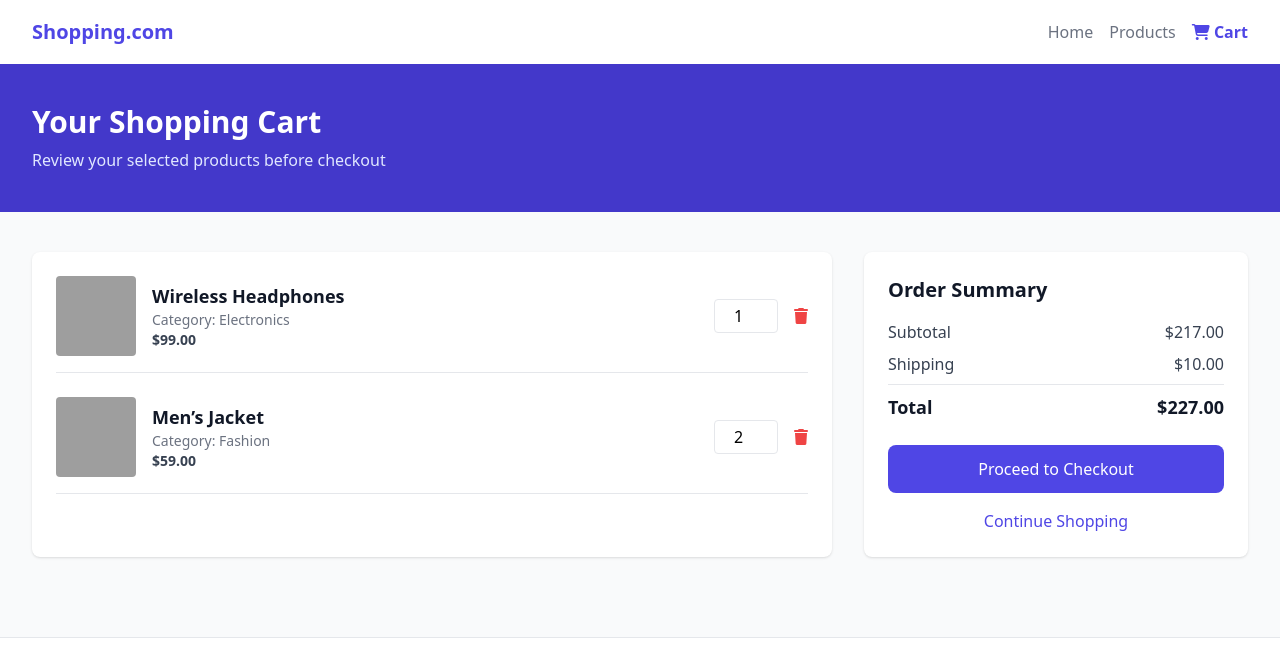
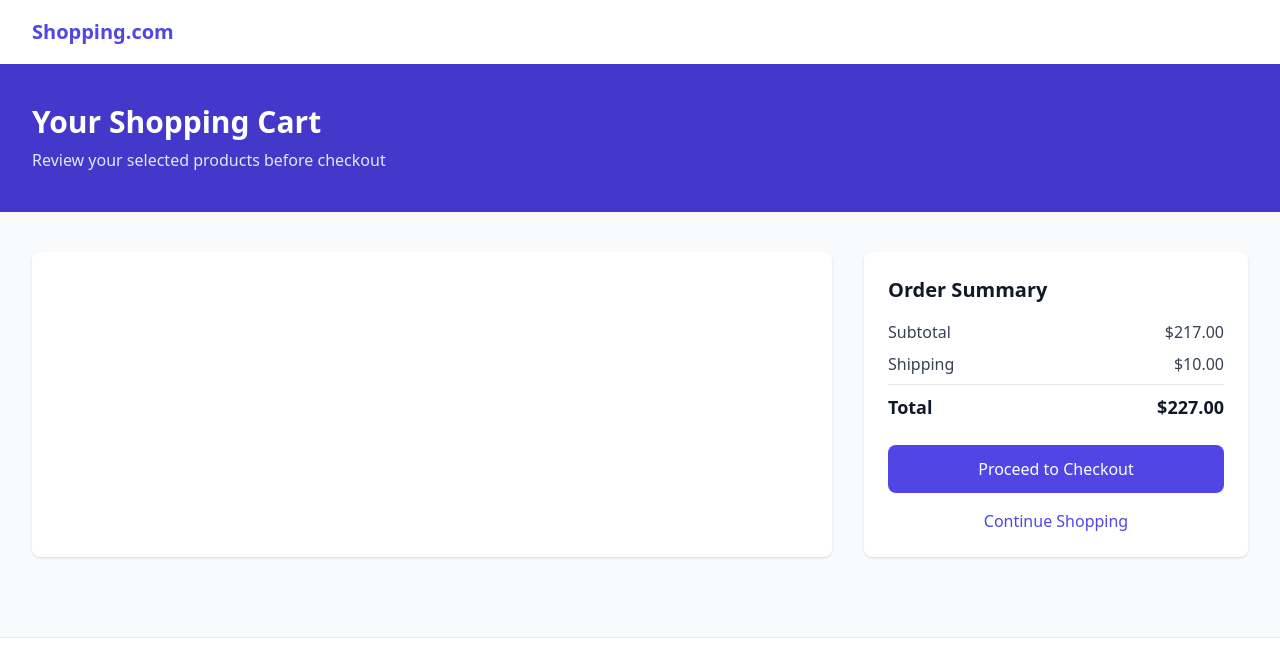
Before and after one commit to MuhammadMoiz-dev/e-commerce-store-with-firebase, a plain HTML site: page addtocart.html in a window 1280 px wide. Shown: the top 659 px of the page. Drawn offline with nearby package versions, Linux system fonts and the light colour scheme; grey boxes are pictures that could not be loaded.

Commit message:
update app.js

```diff
--- a/addtocart.html
+++ b/addtocart.html
@@ -18,11 +18,7 @@
                 <div class="flex items-center">
                     <span class="text-xl font-bold text-indigo-600">Shopping.com</span>
                 </div>
-                <div class="flex items-center space-x-4">
-                    <a href="index.html" class="text-gray-500 hover:text-indigo-600">Home</a>
-                    <a href="products.html" class="text-gray-500 hover:text-indigo-600">Products</a>
-                    <a href="cart.html" class="text-indigo-600 font-semibold"><i class="fas fa-shopping-cart"></i> Cart</a>
-                </div>
+
             </div>
         </div>
     </nav>
@@ -40,38 +36,9 @@
         <div class="grid grid-cols-1 lg:grid-cols-3 gap-8">
             <!-- Cart Items -->
             <div class="lg:col-span-2 bg-white p-6 rounded-lg shadow">
-                <div class="space-y-6">
-                    <!-- Cart Item -->
-                    <div class="flex items-center justify-between border-b pb-4">
-                        <div class="flex items-center space-x-4">
-                            <img src="https://images.unsplash.com/photo-1505740420928-5e560c06d30e?auto=format&fit=crop&w=150&q=80" alt="Product" class="w-20 h-20 rounded object-cover">
-                            <div>
-                                <h2 class="text-lg font-semibold text-gray-900">Wireless Headphones</h2>
-                                <p class="text-sm text-gray-500">Category: Electronics</p>
-                                <p class="text-sm text-gray-700 font-semibold">$99.00</p>
-                            </div>
-                        </div>
-                        <div class="flex items-center space-x-4">
-                            <input type="number" value="1" min="1" class="w-16 border rounded p-1 text-center">
-                            <button class="text-red-500 hover:text-red-700"><i class="fas fa-trash"></i></button>
-                        </div>
-                    </div>
+                <div id="cartitem" class="space-y-6">
 
-                    <!-- Cart Item -->
-                    <div class="flex items-center justify-between border-b pb-4">
-                        <div class="flex items-center space-x-4">
-                            <img src="https://images.unsplash.com/photo-1490114538077-0a7f8cb49891?auto=format&fit=crop&w=150&q=80" alt="Product" class="w-20 h-20 rounded object-cover">
-                            <div>
-                                <h2 class="text-lg font-semibold text-gray-900">Men’s Jacket</h2>
-                                <p class="text-sm text-gray-500">Category: Fashion</p>
-                                <p class="text-sm text-gray-700 font-semibold">$59.00</p>
-                            </div>
-                        </div>
-                        <div class="flex items-center space-x-4">
-                            <input type="number" value="2" min="1" class="w-16 border rounded p-1 text-center">
-                            <button class="text-red-500 hover:text-red-700"><i class="fas fa-trash"></i></button>
-                        </div>
-                    </div>
+
                 </div>
             </div>
 
@@ -93,7 +60,8 @@
                 <button class="w-full mt-6 bg-indigo-600 hover:bg-indigo-700 text-white py-3 rounded-lg font-medium">
                     Proceed to Checkout
                 </button>
-                <a href="products.html" class="block text-center mt-4 text-indigo-600 hover:text-indigo-800">Continue Shopping</a>
+                <a href="products.html" class="block text-center mt-4 text-indigo-600 hover:text-indigo-800">Continue
+                    Shopping</a>
             </div>
         </div>
     </main>
```
Also changed, not shown: app.js (+40 -3 lines).
